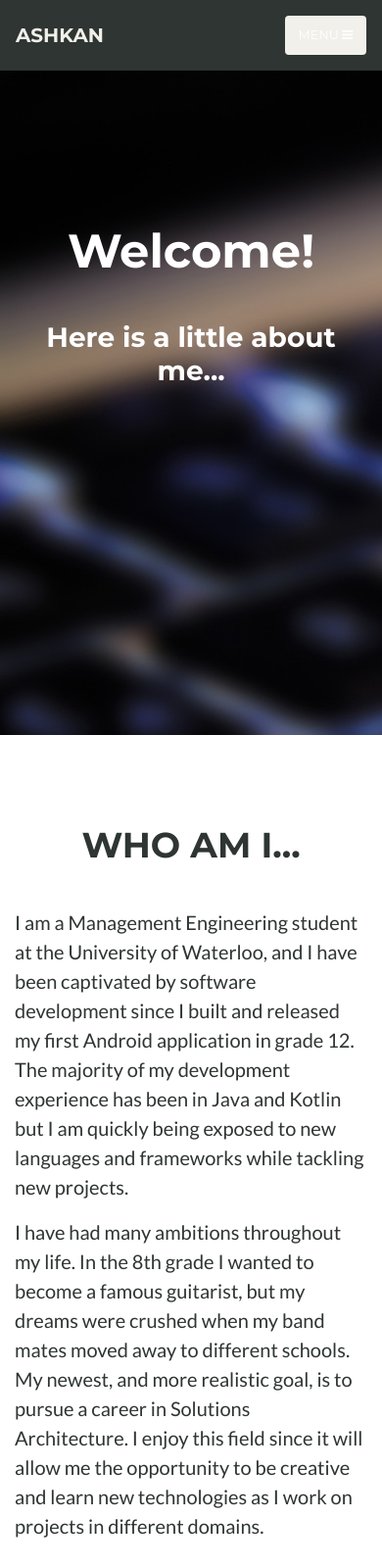
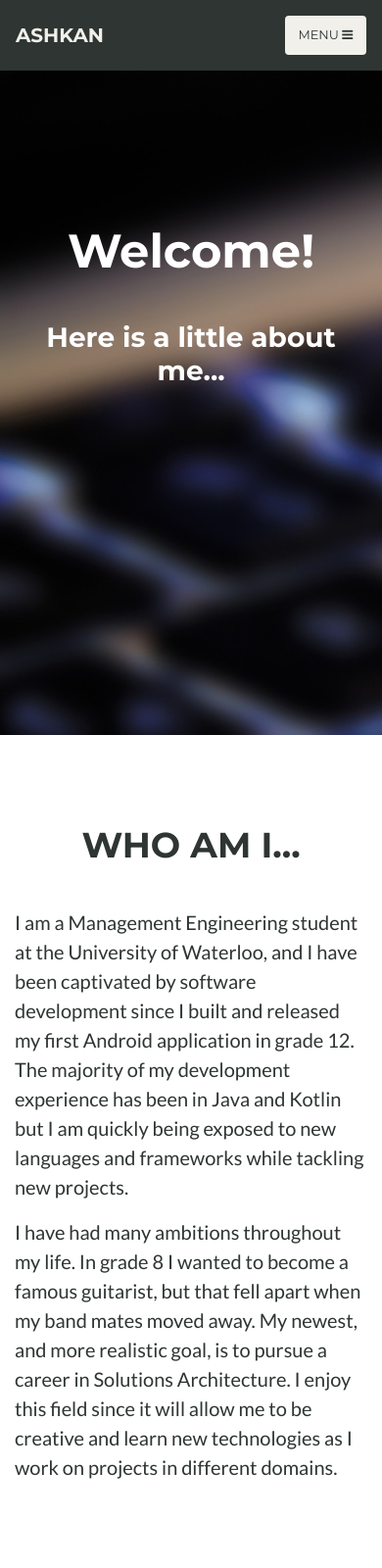
Before and after one commit to asabedia/asabedia.github.io, a plain HTML site: page index.html in a window 390 px wide. Shown: the top 1600 px of the page at 98% size. Drawn offline with Linux system fonts and the light colour scheme.

Commit message:
fixed color of menu

```diff
--- a/index.html
+++ b/index.html
@@ -32,7 +32,7 @@
     <nav class="navbar navbar-expand-lg bg-secondary fixed-top text-uppercase" id="mainNav">
       <div class="container">
         <a class="navbar-brand js-scroll-trigger" href="#page-top">Ashkan</a>
-        <button class="navbar-toggler navbar-toggler-right text-uppercase bg-primary text-white rounded" type="button" data-toggle="collapse" data-target="#navbarResponsive" aria-controls="navbarResponsive" aria-expanded="false" aria-label="Toggle navigation">
+        <button class="navbar-toggler navbar-toggler-right text-uppercase bg-primary text-secondary rounded" type="button" data-toggle="collapse" data-target="#navbarResponsive" aria-controls="navbarResponsive" aria-expanded="false" aria-label="Toggle navigation">
           Menu
           <i class="fa fa-bars"></i>
         </button>
@@ -68,7 +68,7 @@
               <p class="lead">I am a Management Engineering student at the University of Waterloo, and I have been captivated by software development since I built and released my first Android application in grade 12. The majority of my development experience has been in Java and Kotlin but I am quickly being exposed to new languages and frameworks while tackling new projects.</p>
             </div>
             <div class="col-lg-4 mr-auto">
-              <p class="lead">I have had many ambitions throughout my life. In the 8th grade I wanted to become a famous guitarist, but my dreams were crushed when my band mates moved away to different schools. My newest, and more realistic goal, is to pursue a career in Solutions Architecture. I enjoy this field since it will allow me the opportunity to be creative and learn new technologies as I work on projects in different domains. </p>
+              <p class="lead">I have had many ambitions throughout my life. In grade 8 I wanted to become a famous guitarist, but that fell apart when my band mates moved away. My newest, and more realistic goal, is to pursue a career in Solutions Architecture. I enjoy this field since it will allow me to be creative and learn new technologies as I work on projects in different domains. </p>
             </div>
           </div>
         </div>
```
